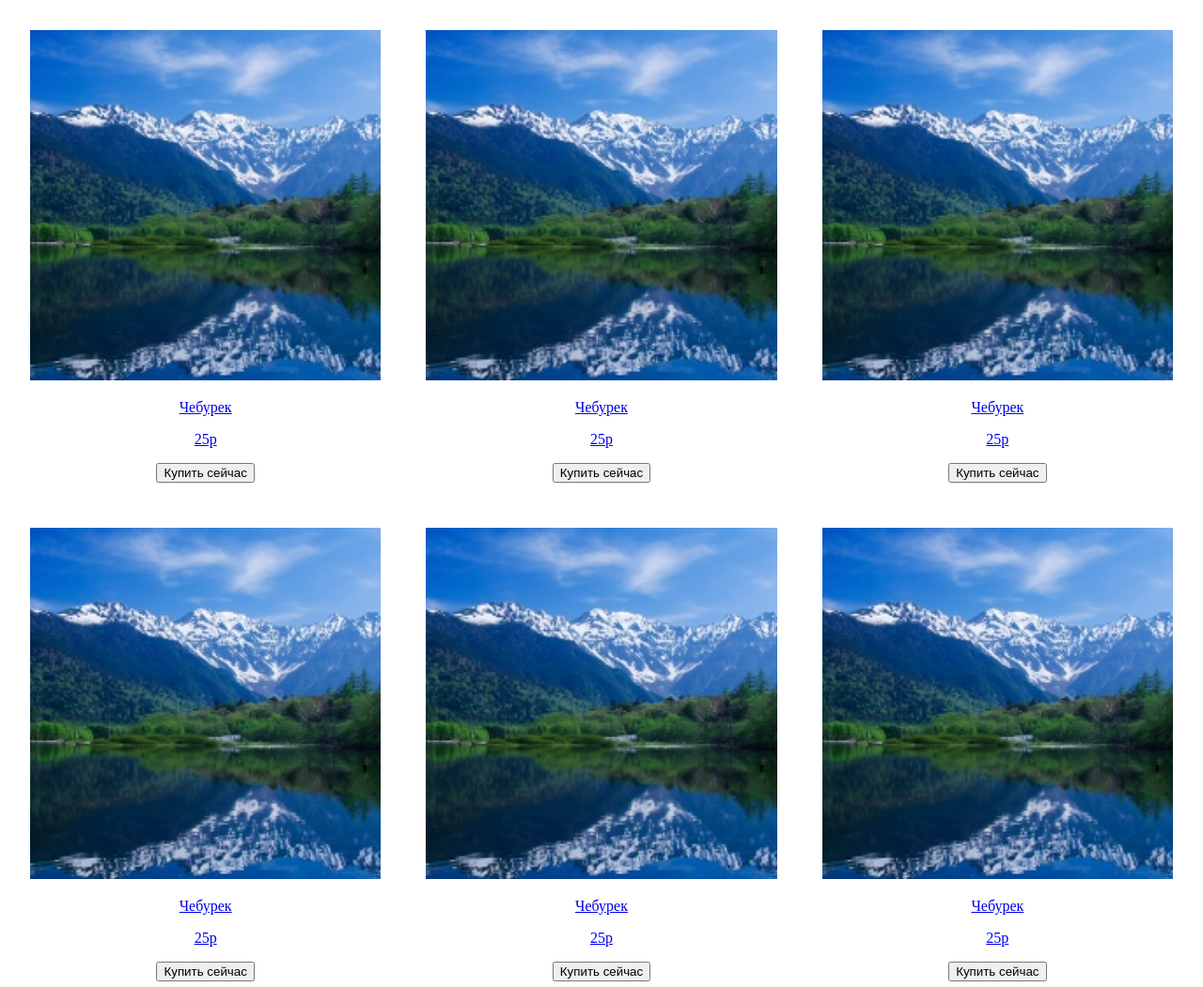
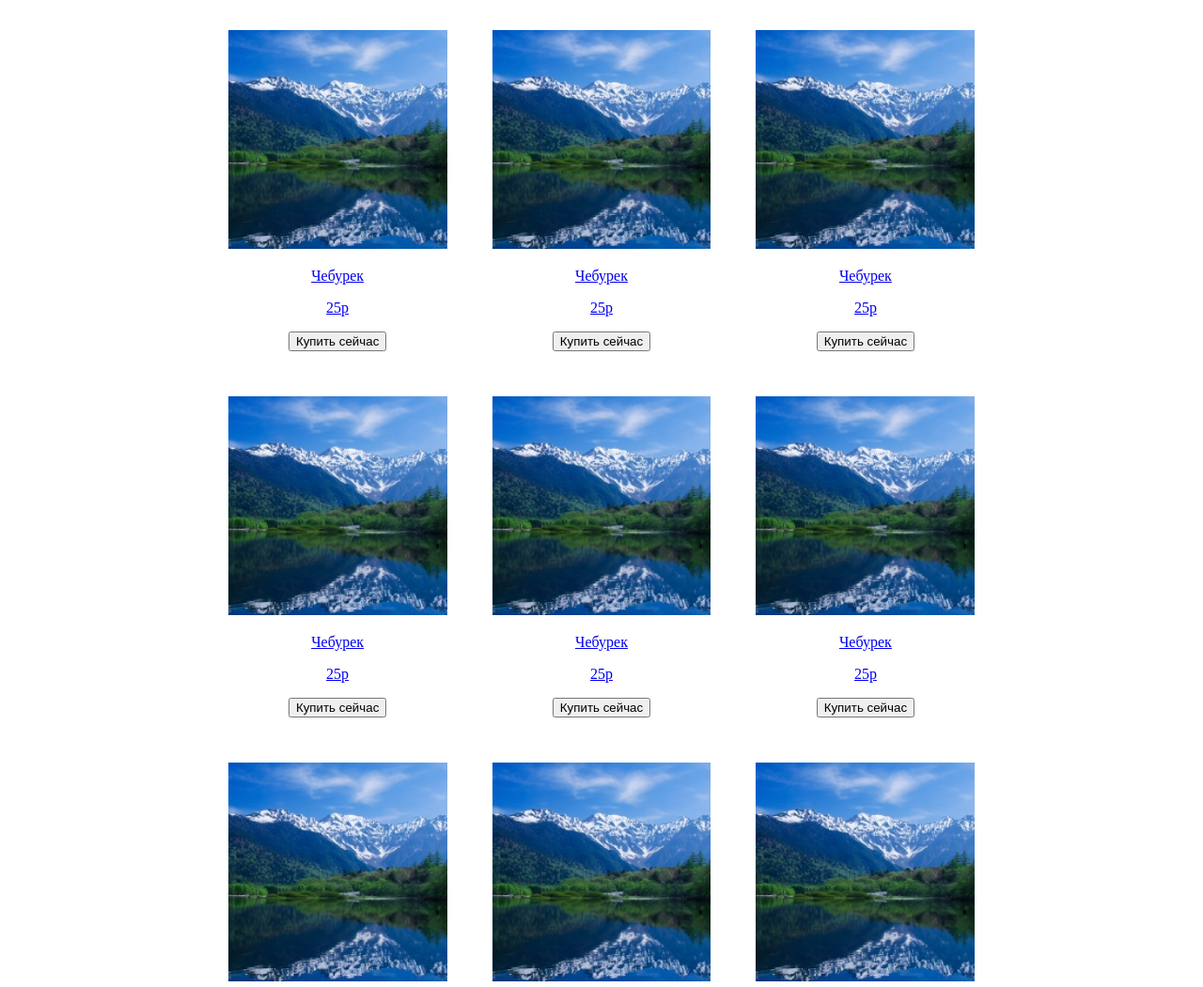
Before and after one commit to WEBAMS/html, a plain HTML site: page greed_css/index.html in a window 1280 px wide. Shown: the top 1051 px of the page at 94% size. Drawn offline with Linux system fonts and the light colour scheme.

Commit message:
grid-column

```diff
--- a/greed_css/css/stylemainconteiner.css
+++ b/greed_css/css/stylemainconteiner.css
@@ -1,10 +1,22 @@
-.conteiner {
+.main-conteiner {
     display: grid;
-    grid-template-columns: repeat(3, 1fr);
-    grid-template-rows: repeat (3);
+    grid-template-columns: repeat(12, 1fr);
+    grid-template-rows: repeat (1);
 }
 
-@media (max-width: 800px) {
+.left-bar {
+    grid-column: 1/3;
+}
+
+.conteiner {
+    grid-column: 3/11;
+}
+
+.right-bar {
+    grid-column: 11/13;
+}
+
+/* @media (max-width: 800px) {
     .conteiner {
         grid-template-columns: repeat(2, 1fr);
         grid-template-rows: repeat (5);
@@ -22,4 +34,4 @@
         margin-inline: 0;
     }
 
-}
+} */
--- a/greed_css/index.html
+++ b/greed_css/index.html
@@ -8,6 +8,12 @@
     <link rel="stylesheet" href="css/slyle.css">
 </head>
 <body>
+
+    <div class="main-conteiner">
+        <div class="left-bar">
+
+        </div>
+
         <div class="conteiner">
             <div class="card">
                 <a href="#"><img src="img/img1.jpg" alt=""></a>
@@ -119,5 +125,11 @@
             </div>
 
         </div>
+
+        <div class="right-bar">
+
+        </div>
+    </div>
+
 </body>
 </html>
```
Lines whose indentation alone changed are shown as unchanged.
